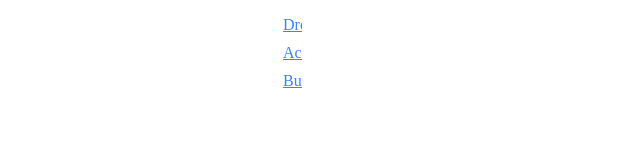
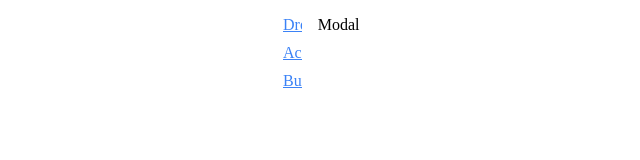
Before and after one commit to zzz-icy/comps, a React (Create React App) app: page /modal in a window 1280 px wide. Shown: the top 160 px of the page, without its empty margins (261-901 px from the left). Built offline with nearby package versions, Linux system fonts and the light colour scheme.

Commit message:
initially added Modal

```diff
--- a/src/App.tsx
+++ b/src/App.tsx
@@ -5,6 +5,7 @@ import AccordionPage from "./pages/AccordionPage.tsx"
 import DropdownPage from "./pages/DropdownPage.tsx"
 import ButtonPage from "./pages/ButtonPage.tsx"
 import Sidebar from "./components/Sidebar.tsx"
+import ModalPage from "./pages/ModalPage.tsx"
 
 function App() {
 	return (
@@ -20,6 +21,9 @@ function App() {
 				<Route path={"/button"}>
 					<ButtonPage />
 				</Route>
+				<Route path={"/modal"}>
+					<ModalPage />
+				</Route>
 			</div>
 		</div>
 	)
--- /dev/null
+++ b/src/components/Modal.tsx
@@ -0,0 +1,9 @@
+import "./Panel.css"
+import React, { useState } from "react"
+
+interface ModalProps {}
+
+function Modal(props: ModalProps) {
+	return <div>Modal </div>
+}
+export default Modal
--- /dev/null
+++ b/src/pages/ModalPage.tsx
@@ -0,0 +1,10 @@
+import React, { useState } from "react"
+import Modal from "../components/Modal.tsx"
+function ModalPage() {
+	return (
+		<div style={{ display: "flex" }}>
+			<Modal />
+		</div>
+	)
+}
+export default ModalPage
```
